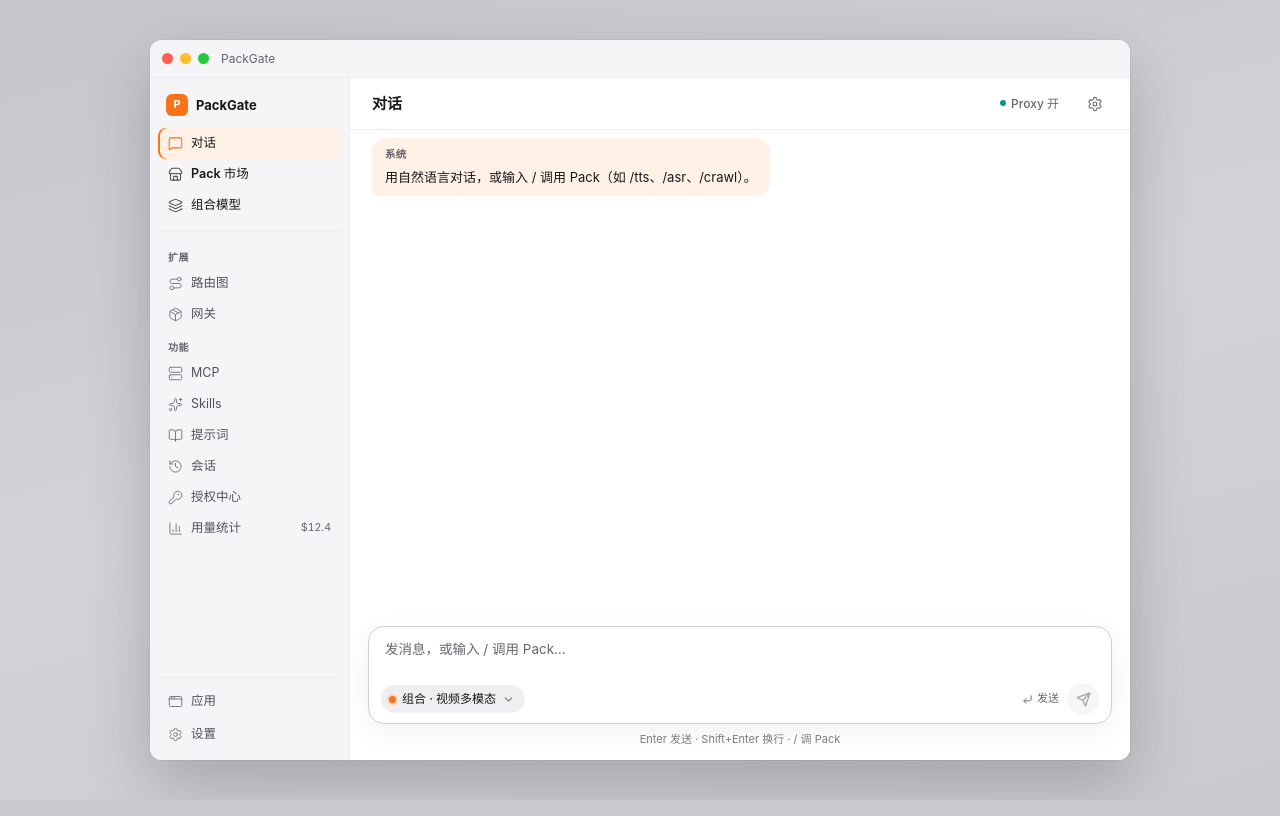
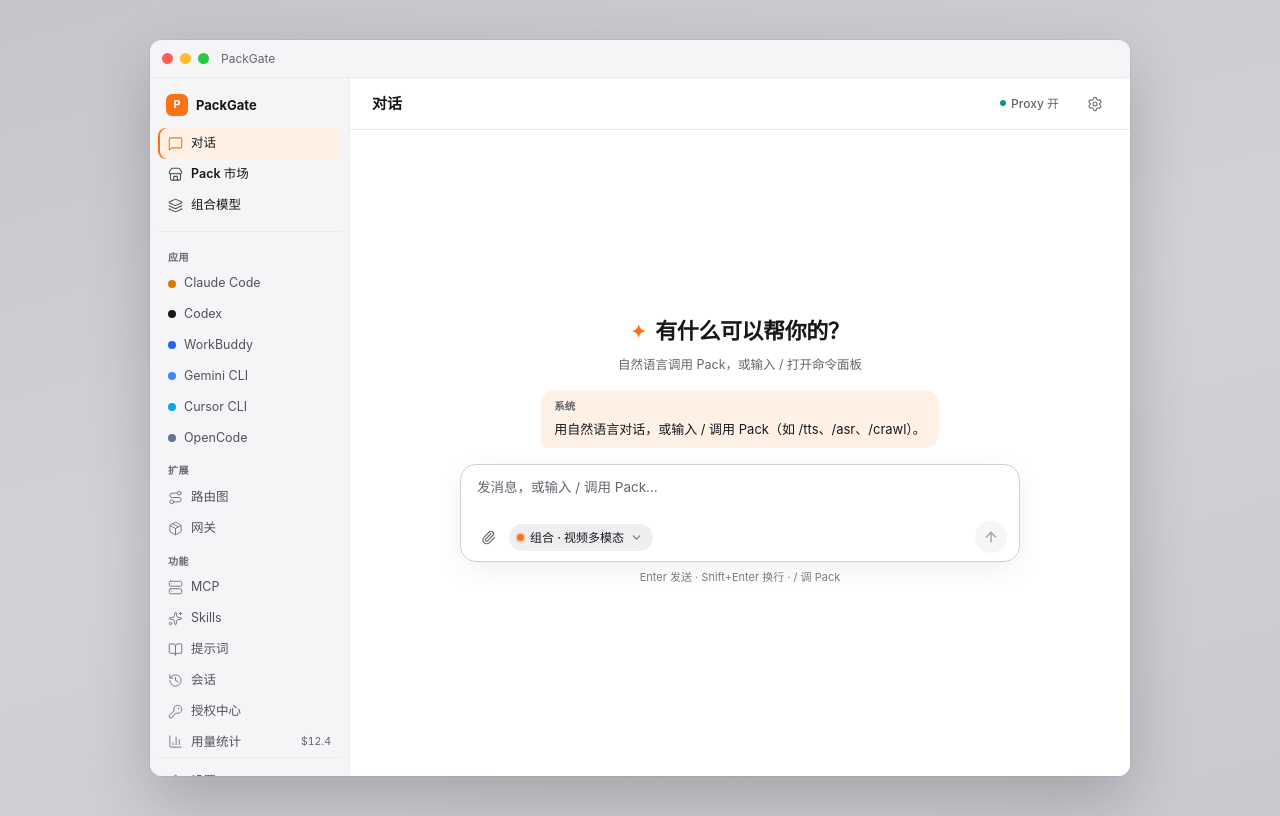
Before and after one commit to beyondchenlin/packgate-demo, a React (Vite) app: page / in a window 1280 px wide. Built offline with nearby package versions, Linux system fonts and the light colour scheme.

Commit message:
fix: restore 应用 list; Agent empty-chat composer
Bring Claude Code/Codex/… back under 应用 in the sidebar.
Drop foot 应用 shortcut. Page title is a single 对话 (no duplicate).
Chat empty state + attach/model/↑ send toolbar inspired by VerticalCraft agent-ui.

```diff
--- a/src/App.tsx
+++ b/src/App.tsx
@@ -1,6 +1,5 @@
 import { useState } from 'react'
 import {
-  AppWindow,
   BookOpen,
   History,
   KeyRound,
@@ -57,7 +56,6 @@
   pi: MessageSquare,
   play: FlaskConical,
   gateway: Package,
-  apps: AppWindow,
   settings: Settings,
   plugins: Puzzle,
 }
@@ -79,6 +77,7 @@
     nav === 'providers'
       ? APPS.find((a) => a.id === app)?.label ?? 'PackGate'
       : NAV_LABEL[nav]
+  // Never repeat the page title (fixes「对话 对话」)
   const subtitle =
     nav === 'providers'
       ? '供应商'
@@ -86,9 +85,7 @@
         ? '本地能力包'
         : nav === 'composite'
           ? '云 + 本地入口'
-          : nav === 'playground'
-            ? 'LocalAI 风格试跑'
-            : undefined
+          : undefined
 
   const showAdd =
     nav === 'providers' ||
@@ -148,6 +145,31 @@
               })}
             </div>
 
+            <div className="sb-group">应用</div>
+            {APPS.map((a) => (
+              <button
+                key={a.id}
+                type="button"
+                className="sb-item"
+                data-on={nav === 'providers' && app === a.id}
+                onClick={() => {
+                  setApp(a.id)
+                  setNav('providers')
+                  toast(a.label)
+                }}
+              >
+                <span
+                  style={{
+                    width: 8,
+                    height: 8,
+                    borderRadius: 99,
+                    background: a.color,
+                    flex: 'none',
+                  }}
+                />
+                {a.label}
+              </button>
+            ))}
 
             <div className="sb-group">扩展</div>
             {EXTRA_NAV.map((item) => {
@@ -187,15 +209,6 @@
             })}
 
             <div className="sb-foot">
-              <button
-                type="button"
-                className="sb-item"
-                data-on={nav === 'apps'}
-                onClick={() => go('apps')}
-              >
-                <AppWindow strokeWidth={1.6} />
-                应用
-              </button>
               <button
                 type="button"
                 className="sb-item"
--- a/src/index.css
+++ b/src/index.css
@@ -99,8 +99,8 @@
   margin: auto;
   width: min(980px, 94vw);
   /* always leave stage padding so titlebar never sticks to / past viewport top */
-  height: min(720px, calc(100dvh - 2 * clamp(28px, 5vh, 56px)));
-  max-height: calc(100dvh - 56px);
+  height: min(780px, calc(100dvh - 2 * clamp(20px, 4vh, 40px)));
+  max-height: calc(100dvh - 40px);
 }
 
 /* traffic + drag strip — always visible above sidebar/main */
@@ -138,10 +138,12 @@
   flex-direction: column;
   padding: 10px 8px 10px;
   min-height: 0;
-  /* CC Switch spacing — slim IA so content fits without cramming */
   overflow-x: hidden;
   overflow-y: auto;
+  scrollbar-width: none; /* Firefox — no visible bar */
+  -ms-overflow-style: none;
 }
+.sidebar::-webkit-scrollbar { display: none; }
 .sidebar.collapsed { width: 56px; }
 
 .sb-brand {
@@ -549,7 +551,30 @@
   gap: 10px;
   padding-top: 2px;
 }
-.composer-left { position: relative; min-width: 0; }
+.composer-left {
+  position: relative;
+  min-width: 0;
+  display: flex;
+  align-items: center;
+  gap: 6px;
+}
+.composer-icon-btn {
+  width: 30px;
+  height: 30px;
+  border: 0;
+  border-radius: 8px;
+  background: transparent;
+  color: var(--fg-3);
+  display: inline-flex;
+  align-items: center;
+  justify-content: center;
+  cursor: default;
+  flex: none;
+}
+.composer-icon-btn:hover {
+  background: var(--bg-subtle);
+  color: var(--fg-1);
+}
 .composer-right {
   display: flex;
   align-items: center;
@@ -730,3 +755,49 @@
 .slash-meta { display: flex; flex-direction: column; gap: 1px; min-width: 0; }
 .slash-name { font-size: 12.5px; font-weight: 560; color: var(--fg-1); }
 .slash-desc { font-size: 11px; color: var(--fg-3); }
+
+
+/* VerticalCraft-inspired empty chat */
+.chat-empty {
+  flex: 1;
+  min-height: 0;
+  display: flex;
+  align-items: center;
+  justify-content: center;
+  padding: 12px 8px 4px;
+}
+.chat-empty-inner {
+  width: min(560px, 100%);
+  display: flex;
+  flex-direction: column;
+  align-items: stretch;
+  gap: 12px;
+}
+.chat-greeting {
+  margin: 0;
+  display: flex;
+  align-items: center;
+  justify-content: center;
+  gap: 10px;
+  font-size: 22px;
+  font-weight: 650;
+  color: var(--fg-1);
+  letter-spacing: -0.02em;
+}
+.chat-sparkle {
+  color: var(--action);
+  font-size: 18px;
+}
+.chat-greeting-sub {
+  margin: -4px 0 4px;
+  text-align: center;
+  font-size: 12.5px;
+  color: var(--fg-3);
+}
+.chat-empty-hint {
+  max-width: 100%;
+  margin: 0 auto 4px;
+}
+.chat-empty .composer-wrap {
+  width: 100%;
+}
--- a/src/views/PiChatView.tsx
+++ b/src/views/PiChatView.tsx
@@ -1,5 +1,5 @@
 import { useEffect, useMemo, useRef, useState } from 'react'
-import { Check, ChevronDown, CornerDownLeft, Send } from 'lucide-react'
+import { ArrowUp, Check, ChevronDown, Paperclip } from 'lucide-react'
 import { COMPOSITE_OPTIONS, PACK_COMMANDS } from '../lib/types'
 import { useToast } from '../lib/toast'
 
@@ -31,6 +31,8 @@
   const endRef = useRef<HTMLDivElement>(null)
   const inputRef = useRef<HTMLTextAreaElement>(null)
   const modelRef = useRef<HTMLDivElement>(null)
+
+  const hasUserMsgs = msgs.some((m) => m.role === 'user')
 
   const modelOptions = useMemo(() => {
     const base = [...COMPOSITE_OPTIONS]
@@ -125,34 +127,7 @@
 
   const canSend = !!input.trim() && !busy
 
-  return (
-    <div
-      className="chat-view"
-      onClick={() => {
-        setSlashOpen(false)
-        setModelOpen(false)
-      }}
-    >
-      <div className="chat-msgs">
-        {msgs.map((m) => (
-          <div
-            key={m.id}
-            className={`chat-bubble-row ${m.role === 'user' ? 'is-user' : ''}`}
-          >
-            <div className={`chat-bubble role-${m.role}`}>
-              {m.role !== 'user' && (
-                <div className="chat-bubble-role">
-                  {m.role === 'system' ? '系统' : '助手'}
-                </div>
-              )}
-              {m.text}
-            </div>
-          </div>
-        ))}
-        {busy && <div className="chat-typing">正在回复…</div>}
-        <div ref={endRef} />
-      </div>
-
+  const composer = (
     <div
       className="composer-wrap"
       onClick={(e) => e.stopPropagation()}
@@ -228,6 +203,15 @@
           <div className="composer-left" ref={modelRef}>
             <button
               type="button"
+              className="composer-icon-btn"
+              title="添加附件（Demo）"
+              onClick={() => toast('附件上传（Demo）')}
+            >
+              <Paperclip size={15} strokeWidth={1.8} />
+            </button>
+
+            <button
+              type="button"
               className={`model-pill${modelOpen ? ' open' : ''}`}
               onClick={() => setModelOpen((v) => !v)}
               aria-haspopup="listbox"
@@ -263,10 +247,6 @@
           </div>
 
           <div className="composer-right">
-              <span className="composer-kbd" title="Enter 发送">
-                <CornerDownLeft size={11} strokeWidth={2} />
-                发送
-              </span>
             <button
               type="button"
               className={`send-btn${canSend ? ' ready' : ''}`}
@@ -274,7 +254,7 @@
               onClick={() => send()}
               aria-label="发送"
             >
-                <Send size={15} strokeWidth={2.2} />
+              <ArrowUp size={16} strokeWidth={2.4} />
             </button>
           </div>
         </div>
@@ -284,6 +264,61 @@
         Enter 发送 · Shift+Enter 换行 · / 调 Pack
       </div>
     </div>
+  )
+
+  return (
+    <div
+      className="chat-view"
+      onClick={() => {
+        setSlashOpen(false)
+        setModelOpen(false)
+      }}
+    >
+      {!hasUserMsgs ? (
+        <div className="chat-empty">
+          <div className="chat-empty-inner">
+            <h2 className="chat-greeting">
+              <span className="chat-sparkle">✦</span>
+              有什么可以帮你的？
+            </h2>
+            <p className="chat-greeting-sub">
+              自然语言调用 Pack，或输入 / 打开命令面板
+            </p>
+            {msgs
+              .filter((m) => m.role === 'system')
+              .map((m) => (
+                <div key={m.id} className="chat-bubble role-system chat-empty-hint">
+                  <div className="chat-bubble-role">系统</div>
+                  {m.text}
+                </div>
+              ))}
+            {composer}
+          </div>
+        </div>
+      ) : (
+        <>
+          <div className="chat-msgs">
+            {msgs.map((m) => (
+              <div
+                key={m.id}
+                className={`chat-bubble-row ${m.role === 'user' ? 'is-user' : ''}`}
+              >
+                <div className={`chat-bubble role-${m.role}`}>
+                  {m.role !== 'user' && (
+                    <div className="chat-bubble-role">
+                      {m.role === 'system' ? '系统' : '助手'}
+                    </div>
+                  )}
+                  {m.text}
+                </div>
+              </div>
+            ))}
+            {busy && <div className="chat-typing">正在回复…</div>}
+            <div ref={endRef} />
+          </div>
+          {composer}
+        </>
+      )}
     </div>
   )
 }
```
Lines whose indentation alone changed are shown as unchanged.
